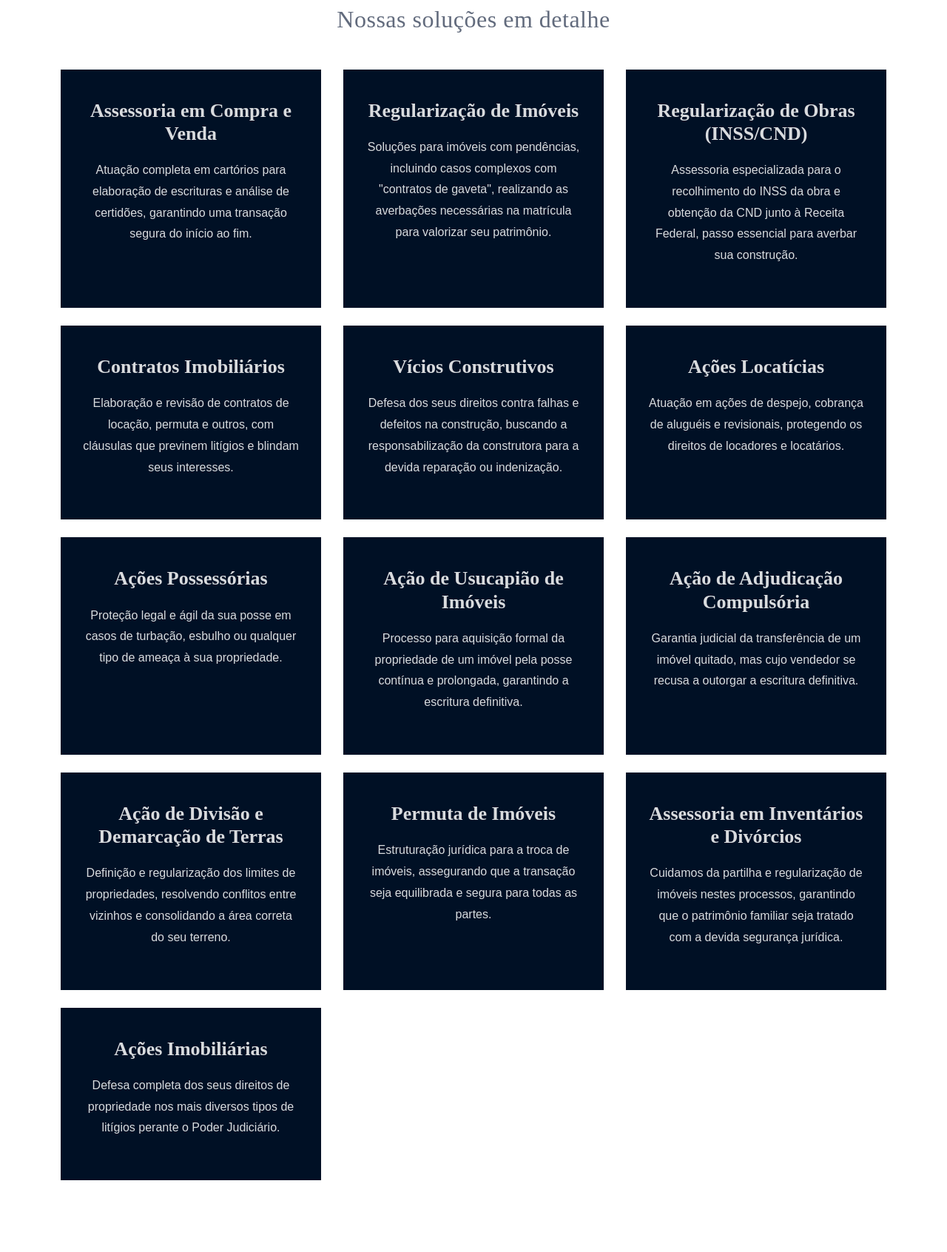
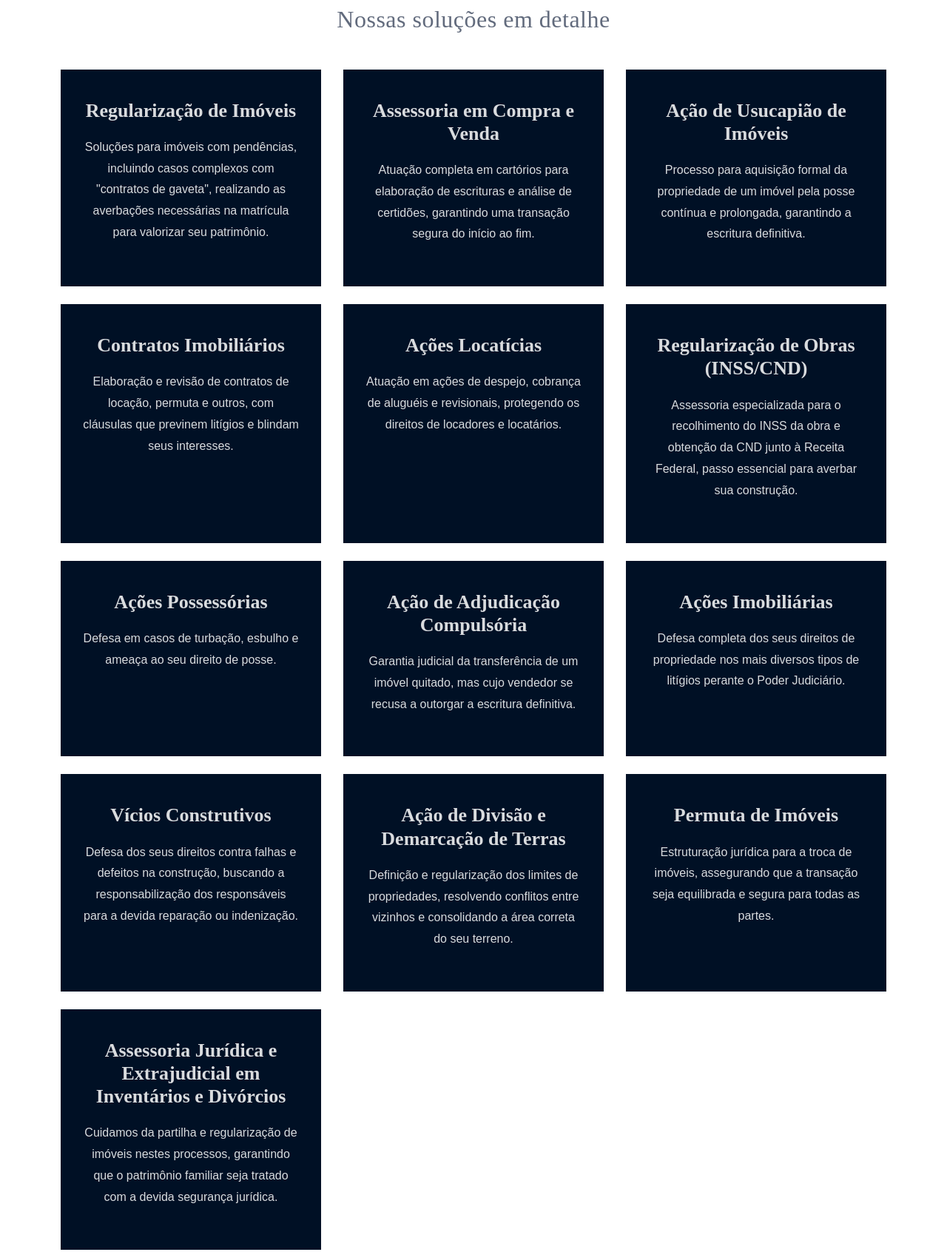
Before and after one commit to silviomaran/fca-advocacia, a plain HTML site: page campos-de-atuacao.html in a window 1280 px wide. Shown: the part 880-2572 px from the top of the page at 74% size. Drawn offline with Linux system fonts and the light colour scheme.

Commit message:
Add experiencia

```diff
--- a/campos-de-atuacao.html
+++ b/campos-de-atuacao.html
@@ -92,6 +92,14 @@
 										<div class="item">
 											<div class="list-box">
 												<i class="far fa-check-circle"></i>&nbsp;
+												<p><strong>Regularização de Imóveis:</strong> Soluções para imóveis com pendências, incluindo casos complexos com "contratos de gaveta", realizando as averbações necessárias na matrícula para valorizar seu patrimônio.</p>
+											</div>
+										</div>
+									</a>
+									<a href="#nossas-solucao-detalhe" class="carousel-anchor">
+										<div class="item">
+											<div class="list-box">
+												<i class="far fa-check-circle"></i>&nbsp;
 												<p><strong>Assessoria em Compra e Venda:</strong> Atuação completa em cartórios para elaboração de escrituras e análise de certidões, garantindo uma transação segura do início ao fim.</p>
 											</div>
 										</div>
@@ -100,7 +108,23 @@
 										<div class="item">
 											<div class="list-box">
 												<i class="far fa-check-circle"></i>&nbsp;
-												<p><strong>Regularização de Imóveis:</strong> Soluções para imóveis com pendências, incluindo casos complexos com "contratos de gaveta", realizando as averbações necessárias na matrícula para valorizar seu patrimônio.</p>
+												<p><strong>Ação de Usucapião de Imóveis:</strong> Processo para aquisição formal da propriedade de um imóvel pela posse contínua e prolongada, garantindo a escritura definitiva.</p>
+											</div>
+										</div>
+									</a>
+									<a href="#nossas-solucao-detalhe" class="carousel-anchor">
+										<div class="item">
+											<div class="list-box">
+												<i class="far fa-check-circle"></i>&nbsp;
+												<p><strong>Contratos Imobiliários:</strong> Elaboração e revisão de contratos de locação, permuta e outros, com cláusulas que previnem litígios e blindam seus interesses.</p>
+											</div>
+										</div>
+									</a>
+									<a href="#nossas-solucao-detalhe" class="carousel-anchor">
+										<div class="item">
+											<div class="list-box">
+												<i class="far fa-check-circle"></i>&nbsp;
+												<p><strong>Ações Locatícias:</strong> Atuação em ações de despejo, cobrança de aluguéis e revisionais, protegendo os direitos de locadores e locatários.</p>
 											</div>
 										</div>
 									</a>
@@ -116,39 +140,7 @@
 										<div class="item">
 											<div class="list-box">
 												<i class="far fa-check-circle"></i>&nbsp;
-												<p><strong>Contratos Imobiliários:</strong> Elaboração e revisão de contratos de locação, permuta e outros, com cláusulas que previnem litígios e blindam seus interesses.</p>
-											</div>
-										</div>
-									</a>
-									<a href="#nossas-solucao-detalhe" class="carousel-anchor">
-										<div class="item">
-											<div class="list-box">
-												<i class="far fa-check-circle"></i>&nbsp;
-												<p><strong>Vícios Construtivos:</strong> Defesa dos seus direitos contra falhas e defeitos na construção, buscando a responsabilização da construtora para a devida reparação ou indenização.</p>
-											</div>
-										</div>
-									</a>
-									<a href="#nossas-solucao-detalhe" class="carousel-anchor">
-										<div class="item">
-											<div class="list-box">
-												<i class="far fa-check-circle"></i>&nbsp;
-												<p><strong>Ações Locatícias:</strong> Atuação em ações de despejo, cobrança de aluguéis e revisionais, protegendo os direitos de locadores e locatários.</p>
-											</div>
-										</div>
-									</a>
-									<a href="#nossas-solucao-detalhe" class="carousel-anchor">
-										<div class="item">
-											<div class="list-box">
-												<i class="far fa-check-circle"></i>&nbsp;
-												<p><strong>Ações Possessórias:</strong> Proteção legal e ágil da sua posse em casos de turbação, esbulho ou qualquer tipo de ameaça à sua propriedade.</p>
-											</div>
-										</div>
-									</a>
-									<a href="#nossas-solucao-detalhe" class="carousel-anchor">
-										<div class="item">
-											<div class="list-box">
-												<i class="far fa-check-circle"></i>&nbsp;
-												<p><strong>Ação de Usucapião de Imóveis:</strong> Processo para aquisição formal da propriedade de um imóvel pela posse contínua e prolongada, garantindo a escritura definitiva.</p>
+												<p><strong>Ações Possessórias:</strong> Defesa em casos de turbação, esbulho e ameaça ao seu direito de posse.</p>
 											</div>
 										</div>
 									</a>
@@ -157,6 +149,22 @@
 											<div class="list-box">
 												<i class="far fa-check-circle"></i>&nbsp;
 												<p><strong>Ação de Adjudicação Compulsória:</strong> Garantia judicial da transferência de um imóvel quitado, mas cujo vendedor se recusa a outorgar a escritura definitiva.</p>
+											</div>
+										</div>
+									</a>
+									<a href="#nossas-solucao-detalhe" class="carousel-anchor">
+										<div class="item">
+											<div class="list-box">
+												<i class="far fa-check-circle"></i>&nbsp;
+												<p><strong>Ações Imobiliárias:</strong> Defesa completa dos seus direitos de propriedade nos mais diversos tipos de litígios perante o Poder Judiciário.</p>
+											</div>
+										</div>
+									</a>
+									<a href="#nossas-solucao-detalhe" class="carousel-anchor">
+										<div class="item">
+											<div class="list-box">
+												<i class="far fa-check-circle"></i>&nbsp;
+												<p><strong>Vícios Construtivos:</strong> Defesa dos seus direitos contra falhas e defeitos na construção, buscando a responsabilização dos responsáveis para a devida reparação ou indenização.</p>
 											</div>
 										</div>
 									</a>
@@ -180,15 +188,7 @@
 										<div class="item">
 											<div class="list-box">
 												<i class="far fa-check-circle"></i>&nbsp;
-												<p><strong>Assessoria em Inventários e Divórcios:</strong> Cuidamos da partilha e regularização de imóveis nestes processos, garantindo que o patrimônio familiar seja tratado com a devida segurança jurídica.</p>
-											</div>
-										</div>
-									</a>
-									<a href="#nossas-solucao-detalhe" class="carousel-anchor">
-										<div class="item">
-											<div class="list-box">
-												<i class="far fa-check-circle"></i>&nbsp;
-												<p><strong>Ações Imobiliárias:</strong> Defesa completa dos seus direitos de propriedade nos mais diversos tipos de litígios perante o Poder Judiciário.</p>
+												<p><strong>Assessoria Jurídica e Extrajudicial em Inventários e Divórcios:</strong> Cuidamos da partilha e regularização de imóveis nestes processos, garantindo que o patrimônio familiar seja tratado com a devida segurança jurídica.</p>
 											</div>
 										</div>
 									</a>
@@ -214,14 +214,32 @@
 				<div class="row mt-lg-5 mt-3">
 					<div class="col-lg-4 col-md-6 mb-4">
 						<div class="project-box">
+							<h4>Regularização de Imóveis</h4>
+							<p>Soluções para imóveis com pendências, incluindo casos complexos com "contratos de gaveta", realizando as averbações necessárias na matrícula para valorizar seu patrimônio.</p>
+						</div>
+					</div>
+					<div class="col-lg-4 col-md-6 mb-4">
+						<div class="project-box">
 							<h4>Assessoria em Compra e Venda</h4>
 							<p>Atuação completa em cartórios para elaboração de escrituras e análise de certidões, garantindo uma transação segura do início ao fim.</p>
 						</div>
 					</div>
 					<div class="col-lg-4 col-md-6 mb-4">
 						<div class="project-box">
-							<h4>Regularização de Imóveis</h4>
-							<p>Soluções para imóveis com pendências, incluindo casos complexos com "contratos de gaveta", realizando as averbações necessárias na matrícula para valorizar seu patrimônio.</p>
+							<h4>Ação de Usucapião de Imóveis</h4>
+							<p>Processo para aquisição formal da propriedade de um imóvel pela posse contínua e prolongada, garantindo a escritura definitiva.</p>
+						</div>
+					</div>
+					<div class="col-lg-4 col-md-6 mb-4">
+						<div class="project-box">
+							<h4>Contratos Imobiliários</h4>
+							<p>Elaboração e revisão de contratos de locação, permuta e outros, com cláusulas que previnem litígios e blindam seus interesses.</p>
+						</div>
+					</div>
+					<div class="col-lg-4 col-md-6 mb-4">
+						<div class="project-box">
+							<h4>Ações Locatícias</h4>
+							<p>Atuação em ações de despejo, cobrança de aluguéis e revisionais, protegendo os direitos de locadores e locatários.</p>
 						</div>
 					</div>
 					<div class="col-lg-4 col-md-6 mb-4">
@@ -232,38 +250,26 @@
 					</div>
 					<div class="col-lg-4 col-md-6 mb-4">
 						<div class="project-box">
-							<h4>Contratos Imobiliários</h4>
-							<p>Elaboração e revisão de contratos de locação, permuta e outros, com cláusulas que previnem litígios e blindam seus interesses.</p>
-						</div>
-					</div>
-					<div class="col-lg-4 col-md-6 mb-4">
-						<div class="project-box">
-							<h4>Vícios Construtivos</h4>
-							<p>Defesa dos seus direitos contra falhas e defeitos na construção, buscando a responsabilização da construtora para a devida reparação ou indenização.</p>
-						</div>
-					</div>
-					<div class="col-lg-4 col-md-6 mb-4">
-						<div class="project-box">
-							<h4>Ações Locatícias</h4>
-							<p>Atuação em ações de despejo, cobrança de aluguéis e revisionais, protegendo os direitos de locadores e locatários.</p>
-						</div>
-					</div>
-					<div class="col-lg-4 col-md-6 mb-4">
-						<div class="project-box">
 							<h4>Ações Possessórias</h4>
-							<p>Proteção legal e ágil da sua posse em casos de turbação, esbulho ou qualquer tipo de ameaça à sua propriedade.</p>
-						</div>
-					</div>
-					<div class="col-lg-4 col-md-6 mb-4">
-						<div class="project-box">
-							<h4>Ação de Usucapião de Imóveis</h4>
-							<p>Processo para aquisição formal da propriedade de um imóvel pela posse contínua e prolongada, garantindo a escritura definitiva.</p>
+							<p>Defesa em casos de turbação, esbulho e ameaça ao seu direito de posse.</p>
 						</div>
 					</div>
 					<div class="col-lg-4 col-md-6 mb-4">
 						<div class="project-box">
 							<h4>Ação de Adjudicação Compulsória</h4>
 							<p>Garantia judicial da transferência de um imóvel quitado, mas cujo vendedor se recusa a outorgar a escritura definitiva.</p>
+						</div>
+					</div>
+					<div class="col-lg-4 col-md-6 mb-4">
+						<div class="project-box">
+							<h4>Ações Imobiliárias</h4>
+							<p>Defesa completa dos seus direitos de propriedade nos mais diversos tipos de litígios perante o Poder Judiciário.</p>
+						</div>
+					</div>
+					<div class="col-lg-4 col-md-6 mb-4">
+						<div class="project-box">
+							<h4>Vícios Construtivos</h4>
+							<p>Defesa dos seus direitos contra falhas e defeitos na construção, buscando a responsabilização dos responsáveis para a devida reparação ou indenização.</p>
 						</div>
 					</div>
 					<div class="col-lg-4 col-md-6 mb-4">
@@ -280,14 +286,8 @@
 					</div>
 					<div class="col-lg-4 col-md-6 mb-4">
 						<div class="project-box">
-							<h4>Assessoria em Inventários e Divórcios</h4>
+							<h4>Assessoria Jurídica e Extrajudicial em Inventários e Divórcios</h4>
 							<p>Cuidamos da partilha e regularização de imóveis nestes processos, garantindo que o patrimônio familiar seja tratado com a devida segurança jurídica.</p>
-						</div>
-					</div>
-					<div class="col-lg-4 col-md-6 mb-4">
-						<div class="project-box">
-							<h4>Ações Imobiliárias</h4>
-							<p>Defesa completa dos seus direitos de propriedade nos mais diversos tipos de litígios perante o Poder Judiciário.</p>
 						</div>
 					</div>
 				</div>
```
Also changed, not shown: index.html (+7 -10 lines), assets/images/about-us/mission.webp (added).
